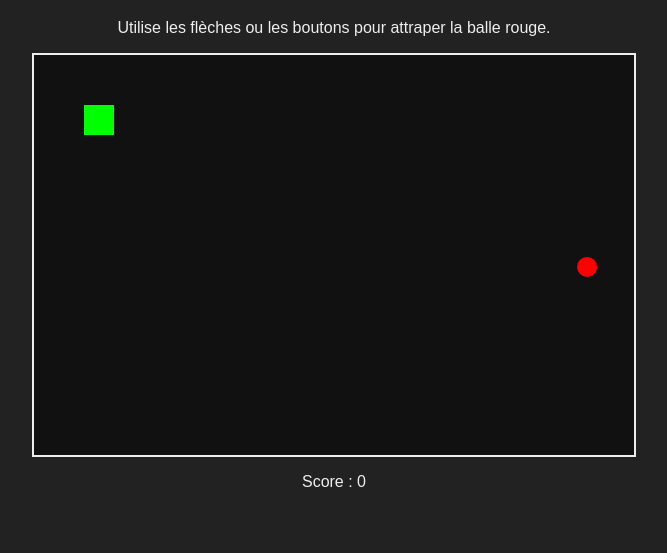
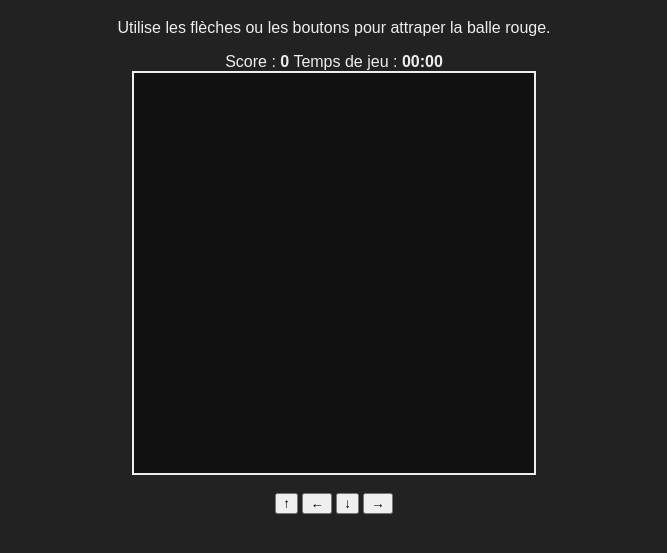
Before and after one commit to Sforr44/attrape-balle, a plain HTML site: page index.html in a window 1280 px wide. Shown: the part 81-634 px from the top of the page, without its empty margins (306-973 px from the left). Drawn offline with Linux system fonts and the light colour scheme.

Commit message:
Refactor HTML structure and update elements

```diff
--- a/index.html
+++ b/index.html
@@ -1,25 +1,27 @@
 <!DOCTYPE html>
 <html lang="fr">
 <head>
-  <meta charset="UTF-8" />
-  <meta name="viewport" content="width=device-width, initial-scale=1" />
+  <meta charset="utf-8">
+  <meta name="viewport" content="width=device-width, initial-scale=1">
   <title>Attrape la balle</title>
-  <link rel="stylesheet" href="style.css" />
+  <link rel="stylesheet" href="style.css">
 </head>
 <body>
   <h1>Attrape la balle</h1>
   <p>Utilise les flèches ou les boutons pour attraper la balle rouge.</p>
-  <canvas id="gameCanvas" width="600" height="400"></canvas>
-  <p>Score : <span id="score">0</span></p>
 
-  <!-- BOUTONS TACTILES -->
-  <div class="mobile-controls">
-    <button class="control-btn" id="up">↑</button>
-    <div>
-      <button class="control-btn" id="left">←</button>
-      <button class="control-btn" id="down">↓</button>
-      <button class="control-btn" id="right">→</button>
-    </div>
+  <div class="infos">
+    <span>Score : <strong id="score">0</strong></span>
+    <span>Temps de jeu : <strong id="timer">00:00</strong></span>
+  </div>
+
+  <canvas id="game" width="400" height="400"></canvas><br>
+
+  <div class="pad">
+    <button class="up" data-dir="up">↑</button>
+    <button class="left" data-dir="left">←</button>
+    <button class="down" data-dir="down">↓</button>
+    <button class="right" data-dir="right">→</button>
   </div>
 
   <script src="script.js"></script>
```
